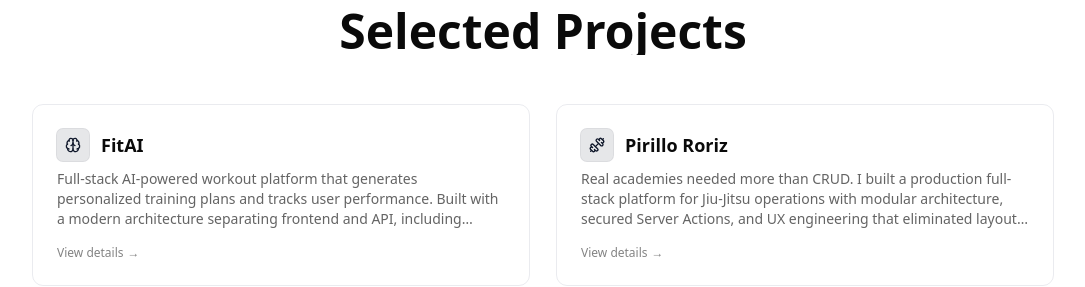
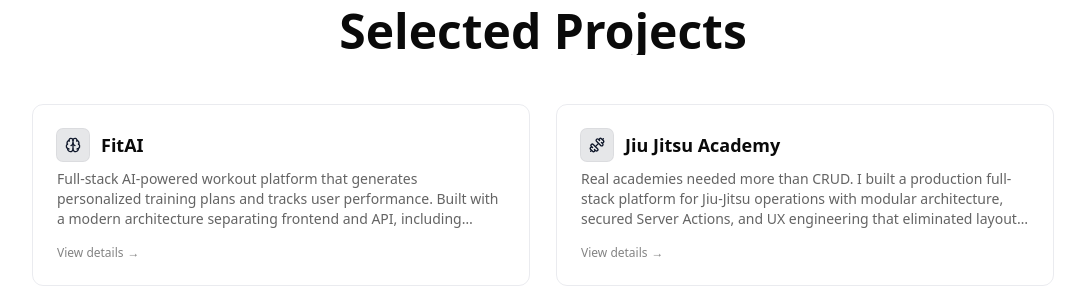
Before and after one commit to MAGAIVERH/magaiver-tech, a Next.js app: page / in a window 1280 px wide. Shown: the part 1520-1807 px from the top of the page, without its empty margins (97-1182 px from the left). Built offline with nearby package versions, Linux system fonts and the light colour scheme.

Commit message:
copy(projects): rename Pirillo Roriz title to Jiu Jitsu Academy
Co-authored-by: Cursor <cursoragent@cursor.com>

```diff
--- a/constants/projects.ts
+++ b/constants/projects.ts
@@ -63,8 +63,8 @@ export const projects: Project[] = [
   {
     id: 'pirillo-roriz',
     title: {
-      en: 'Pirillo Roriz',
-      pt: 'Pirillo Roriz',
+      en: 'Jiu Jitsu Academy',
+      pt: 'Academia de Jiu Jitsu',
     },
     description: {
       en: 'Real academies needed more than CRUD. I built a production full-stack platform for Jiu-Jitsu operations with modular architecture, secured Server Actions, and UX engineering that eliminated layout shift and cut admin form noise by 30%. Scheduling, finances, and attendance already live.',
```
